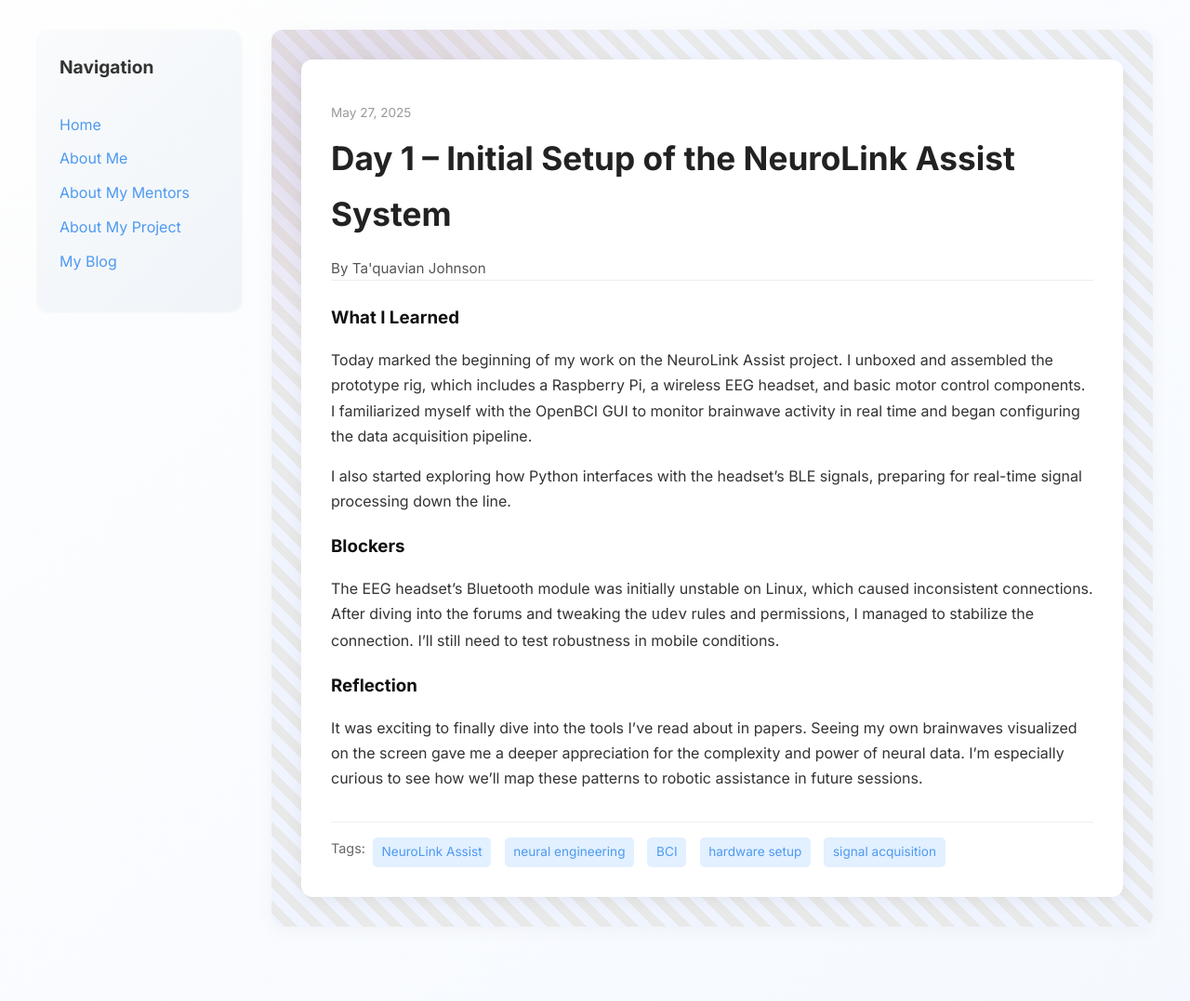
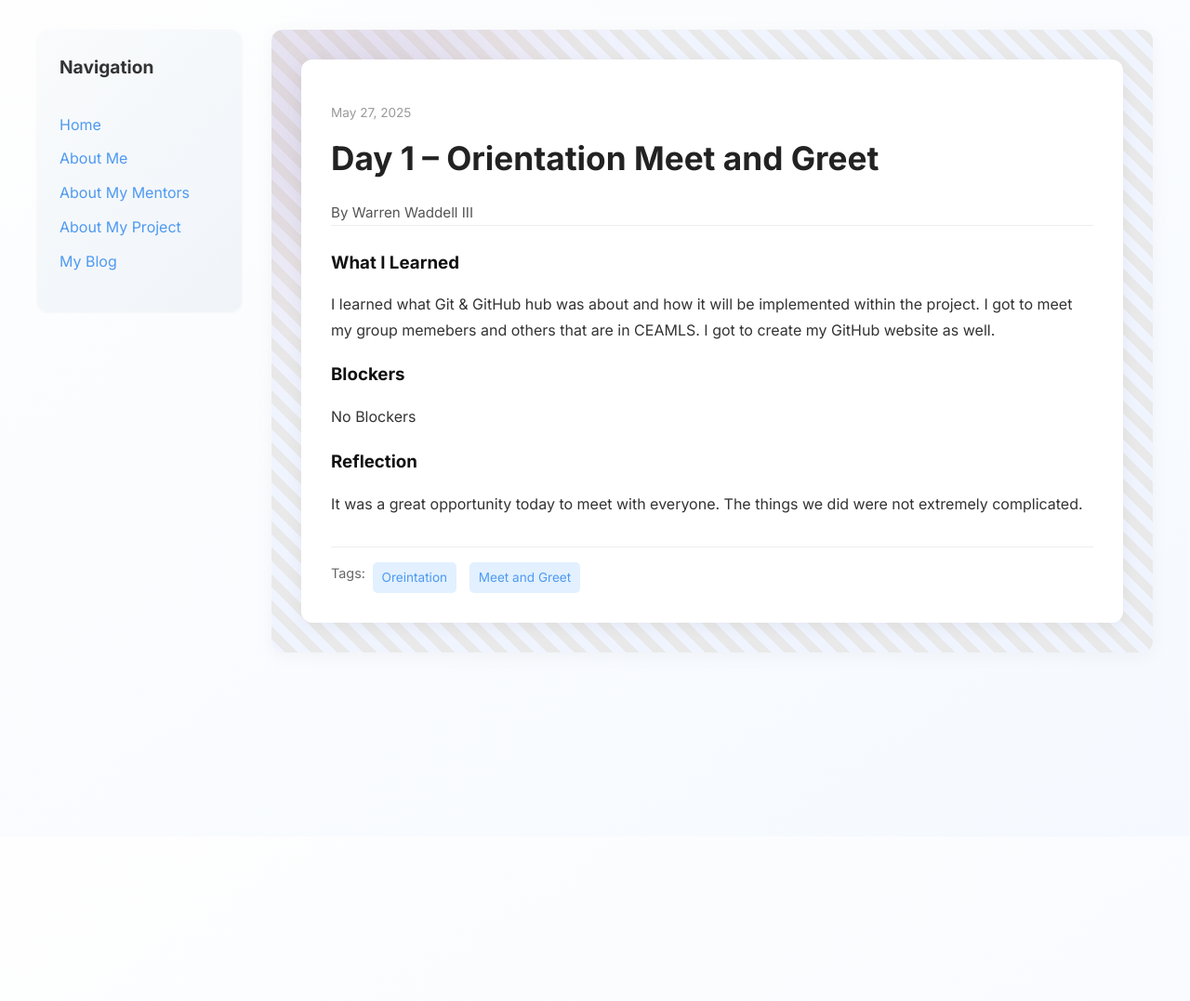
Before and after one commit to Waddelltre3/Waddelltre3.github.io, a Jekyll site: the page built from _posts/2025-05-27-day-1.md, in a window 1280 px wide. Shown: the whole page at 93% size. Built offline with Jekyll 4.4.1, drawn with Linux system fonts in a browser that asks for light colours; after the commit the page ends 900 px from its top, so only the background shows below that.

Commit message:
Update 2025-05-27-day-1.md

```diff
--- a/_posts/2025-05-27-day-1.md
+++ b/_posts/2025-05-27-day-1.md
@@ -1,19 +1,17 @@
 ---
 layout: post
-title: "Day 1 – Initial Setup of the NeuroLink Assist System"
+title: "Day 1 – Orientation Meet and Greet"
 date: 2025-05-27
-author: Ta'quavian Johnson
+author: Warren Waddell III
 permalink: /day1.html
-tags: ["NeuroLink Assist", "neural engineering", "BCI", "hardware setup", "signal acquisition"]
+tags: ["Oreintation", "Meet and Greet"]
 
 what_i_learned: |
-  Today marked the beginning of my work on the NeuroLink Assist project. I unboxed and assembled the prototype rig, which includes a Raspberry Pi, a wireless EEG headset, and basic motor control components. I familiarized myself with the OpenBCI GUI to monitor brainwave activity in real time and began configuring the data acquisition pipeline.
-
-  I also started exploring how Python interfaces with the headset's BLE signals, preparing for real-time signal processing down the line.
+  I learned what Git & GitHub hub was about and how it will be implemented within the project. I got to meet my group memebers and others that are in CEAMLS. I got to create my GitHub website as well.
 
 blockers: |
-  The EEG headset’s Bluetooth module was initially unstable on Linux, which caused inconsistent connections. After diving into the forums and tweaking the `udev` rules and permissions, I managed to stabilize the connection. I’ll still need to test robustness in mobile conditions.
+  No Blockers
 
 reflection: |
-  It was exciting to finally dive into the tools I’ve read about in papers. Seeing my own brainwaves visualized on the screen gave me a deeper appreciation for the complexity and power of neural data. I’m especially curious to see how we’ll map these patterns to robotic assistance in future sessions.
+  It was a great opportunity today to meet with everyone. The things we did were not extremely complicated.
 ---
```
